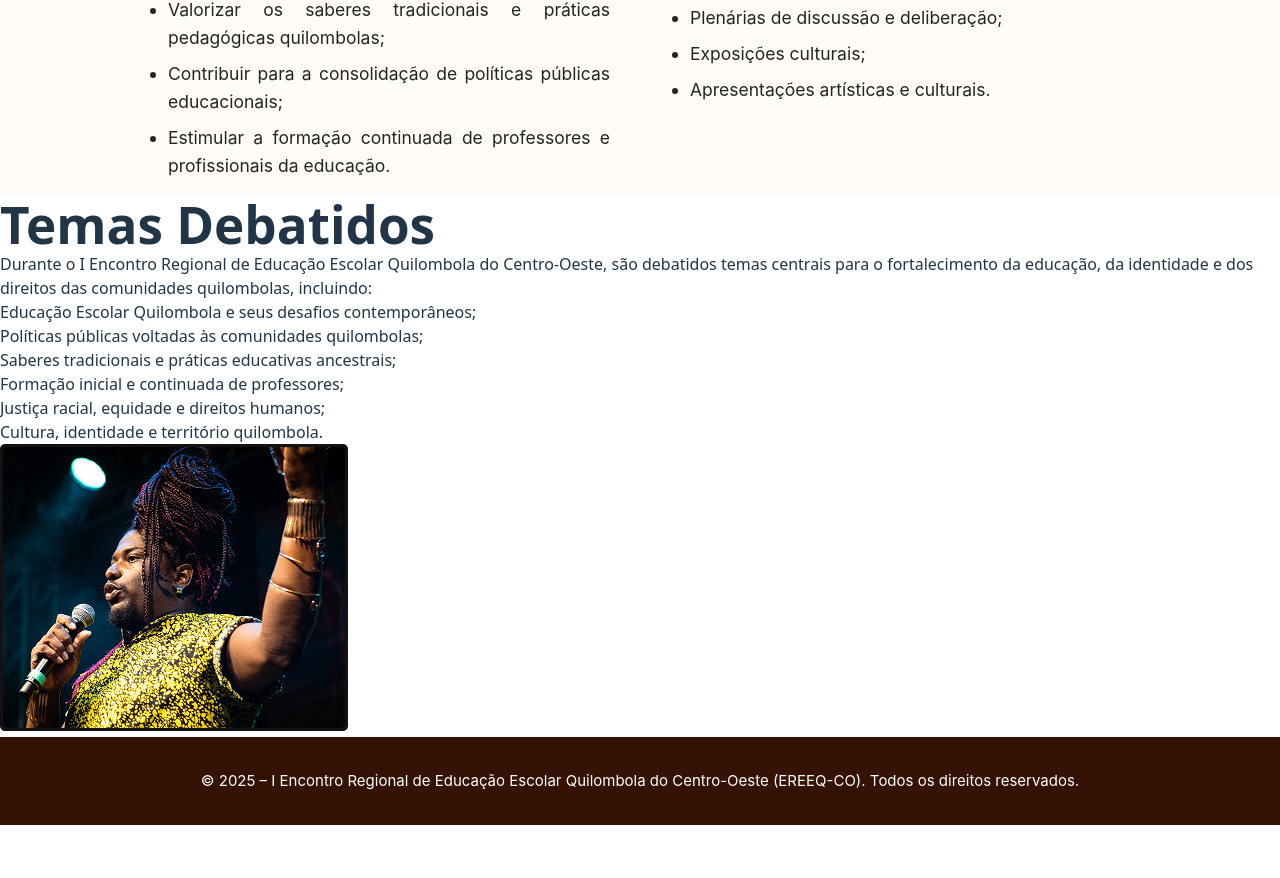
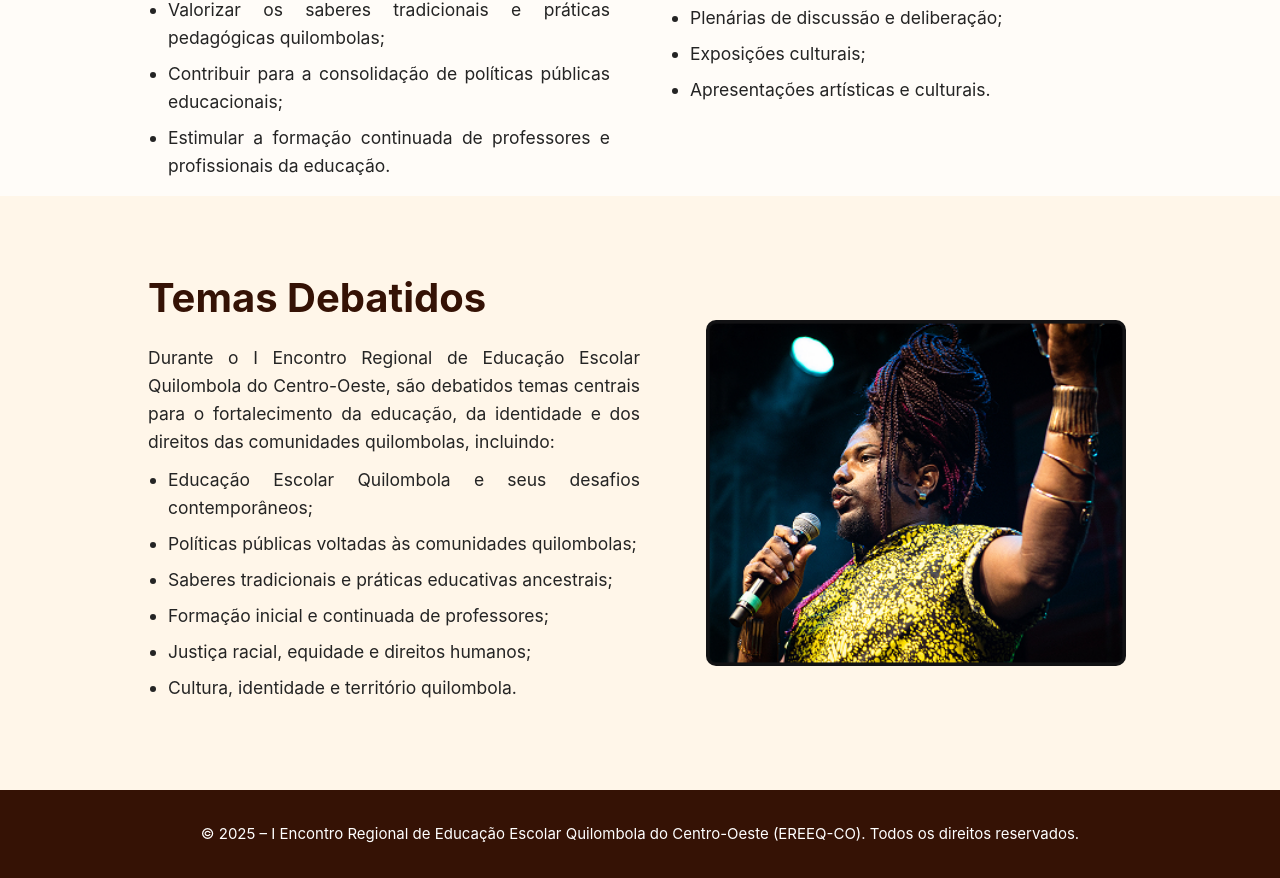
Before and after one commit to LuizGitH/EREEQ, a React (Vite) app: page / in a window 1280 px wide. Shown: the part 1720-2598 px from the top of the page. Before the commit the page ends 2545 px from the top, so only its background shows below. Built offline with nearby package versions, Linux system fonts and the light colour scheme.

Commit message:
style: finalize TopicsDiscussed component styles

```diff
--- a/src/components/AboutEvent/aboutEvent.estilos.css
+++ b/src/components/AboutEvent/aboutEvent.estilos.css
@@ -1,7 +1,9 @@
 .aboutEvent {
+    width: 100%;
     background-color: #FFF6E9;
     padding: 80px 0;
     height: 500px;
+    min-width: 465px;
 }
 
 .aboutEvent div {
--- a/src/components/ObjectivesAndActivities/objectivesAndActivities.estilos.css
+++ b/src/components/ObjectivesAndActivities/objectivesAndActivities.estilos.css
@@ -3,6 +3,7 @@
   background-color: #FFFCF8;
   padding: 80px 0;
   height: 550px;
+  min-width: 465px;
 }
 
 .container {
@@ -53,15 +54,3 @@
   margin-bottom: 8px;
   line-height: 1.6;
 }
-/*
-.column ul {
-  padding-left: 20px;
-}
-
-.column li {
-  font-size: 14px;
-  color: #242424;
-  margin-bottom: 8px;
-  line-height: 1.6;
-}
-*/
--- a/src/components/TopicsDiscussed/index.jsx
+++ b/src/components/TopicsDiscussed/index.jsx
@@ -2,8 +2,9 @@ import './topicsDiscussed.estilos.css'
 
 export function TopicsDiscussed() {
     return (
-        <section>
-            <div>
+        <section className='topicsDiscussed'>
+            <div className='topicsDiscussedDiv'>
+                <div className='topicsDiscussedText'>
                     <h1>
                         Temas Debatidos
                     </h1>
@@ -16,13 +17,13 @@ export function TopicsDiscussed() {
                         <li>Saberes tradicionais e práticas educativas ancestrais;</li>
                         <li>Formação inicial e continuada de professores; </li>
                         <li>Justiça racial, equidade e direitos humanos;</li>
-                    <li> Cultura, identidade e território quilombola.</li>
+                        <li>Cultura, identidade e território quilombola.</li>
                     </ul>
                 </div>
-            <div>
-                <img src="../../../public/TopicsDiscussed.jpg" alt="ssssscsdcsdc" />
+                <div className='topicsDiscussedImg'>
+                    <img src="/TopicsDiscussed.jpg" alt="Pessoa palestrando em evento quilombola" />
                 </div>
-
+            </div>
 
         </section>
     )
--- a/src/components/TopicsDiscussed/topicsDiscussed.estilos.css
+++ b/src/components/TopicsDiscussed/topicsDiscussed.estilos.css
@@ -0,0 +1,63 @@
+.topicsDiscussed {
+    width: 100%;
+    padding: 80px 0;
+    background-color: #FFF6E9;
+}
+
+.topicsDiscussedDiv {
+    width: 80%;
+    max-width: 1200px;
+    margin: 0 auto;
+    padding: 0 20px;
+    display: flex;
+    align-items: center;
+    justify-content: space-between;
+    gap: 60px;
+    font-family: 'Inter', sans-serif;
+
+}
+
+
+
+.topicsDiscussedText {
+    width: 50%;
+    text-align: justify;
+}
+
+.topicsDiscussedText h1 {
+    font-size: 40px;
+    font-weight: 700;
+    color: #351205;
+    margin-bottom: 24px;
+}
+
+.topicsDiscussedText p {
+    font-size: 17.5px;
+    color: #242424;
+    margin-bottom: 10px;
+    line-height: 1.6;
+}
+
+.topicsDiscussedText ul {
+    padding-left: 20px;
+}
+
+.topicsDiscussedText li {
+    font-size: 17.5px;
+    color: #242424;
+    margin-bottom: 8px;
+    line-height: 1.6;
+}
+
+.topicsDiscussedImg {
+    flex: 1;
+    display: flex;
+    justify-content: center;
+}
+
+.topicsDiscussedImg img {
+    width: 100%;
+    max-width: 420px;
+    object-fit: cover;
+    border-radius: 10px;
+}
```
Lines whose indentation alone changed are shown as unchanged.
